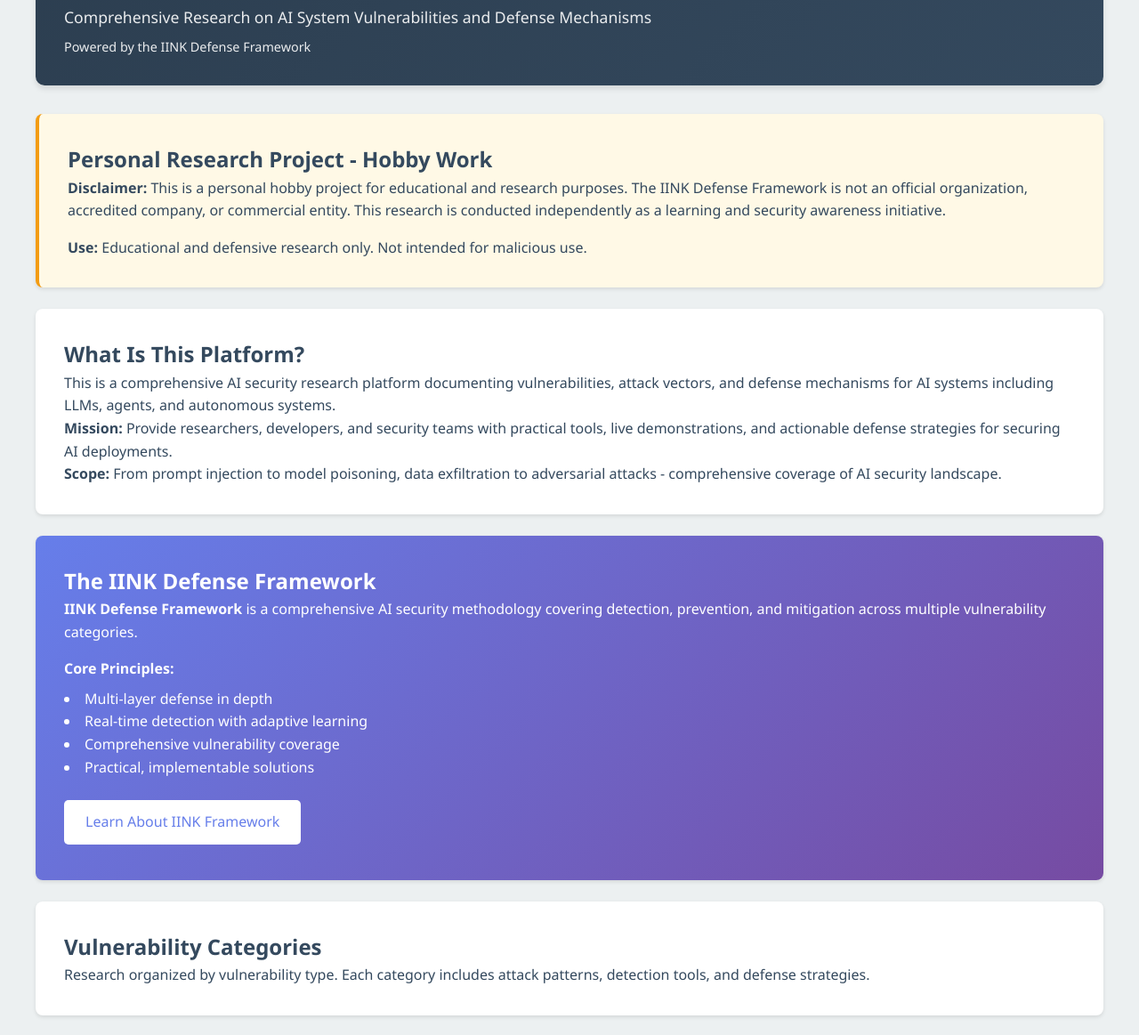
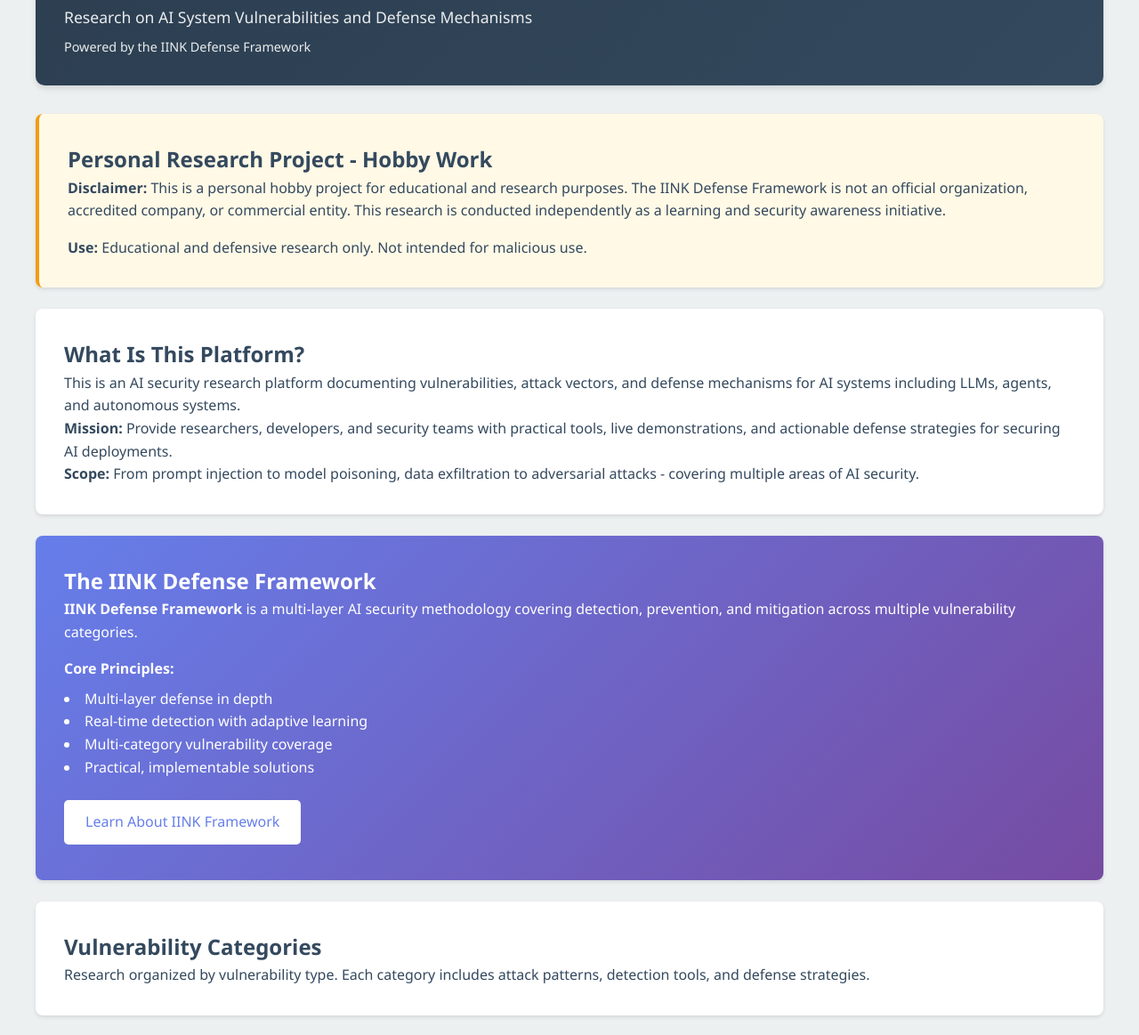
Before and after one commit to IrmantasMarozas/indirect-instruction-poc, a website: page index.html in a window 1280 px wide. Shown: the part 119-1282 px from the top of the page at 89% size. Drawn offline with Linux system fonts and the light colour scheme.

Commit message:
POC-027 # Remove overpromising comprehensive language and add author contact page

```diff
--- a/index.html
+++ b/index.html
@@ -10,7 +10,7 @@
     <div class="container">
       <header>
         <h1>AI Security Research Hub</h1>
-        <p class="subtitle">Comprehensive Research on AI System Vulnerabilities and Defense Mechanisms</p>
+        <p class="subtitle">Research on AI System Vulnerabilities and Defense Mechanisms</p>
         <p style="font-size: 0.9rem; opacity: 0.9; margin-top: 0.5rem;">Powered by the IINK Defense Framework</p>
       </header>
 
@@ -22,19 +22,19 @@
 
       <div class="card">
         <h2>What Is This Platform?</h2>
-        <p>This is a comprehensive AI security research platform documenting vulnerabilities, attack vectors, and defense mechanisms for AI systems including LLMs, agents, and autonomous systems.</p>
+        <p>This is an AI security research platform documenting vulnerabilities, attack vectors, and defense mechanisms for AI systems including LLMs, agents, and autonomous systems.</p>
         <p><strong>Mission:</strong> Provide researchers, developers, and security teams with practical tools, live demonstrations, and actionable defense strategies for securing AI deployments.</p>
-        <p><strong>Scope:</strong> From prompt injection to model poisoning, data exfiltration to adversarial attacks - comprehensive coverage of AI security landscape.</p>
+        <p><strong>Scope:</strong> From prompt injection to model poisoning, data exfiltration to adversarial attacks - covering multiple areas of AI security.</p>
       </div>
 
       <div class="card" style="background: linear-gradient(135deg, #667eea 0%, #764ba2 100%); color: white;">
         <h2 style="color: white;">The IINK Defense Framework</h2>
-        <p><strong>IINK Defense Framework</strong> is a comprehensive AI security methodology covering detection, prevention, and mitigation across multiple vulnerability categories.</p>
+        <p><strong>IINK Defense Framework</strong> is a multi-layer AI security methodology covering detection, prevention, and mitigation across multiple vulnerability categories.</p>
         <p style="margin-top: 1rem;"><strong>Core Principles:</strong></p>
         <ul style="margin-top: 0.5rem;">
           <li>Multi-layer defense in depth</li>
           <li>Real-time detection with adaptive learning</li>
-          <li>Comprehensive vulnerability coverage</li>
+          <li>Multi-category vulnerability coverage</li>
           <li>Practical, implementable solutions</li>
         </ul>
         <p style="margin-top: 1rem;">
@@ -98,7 +98,7 @@
           <li><strong>See Detection in Action:</strong> Visit the <a href="test-suite.html">Automated Test Suite</a> to watch 12+ test cases run and see which attacks are caught vs. missed</li>
           <li><strong>Study Attacks:</strong> Explore <a href="demos/index.html">Attack Demos</a> to see live examples of 15+ attack pattern categories</li>
           <li><strong>Test AI Agents:</strong> Have your AI assistant fetch demo pages and observe if it follows hidden instructions or outputs canary tokens</li>
-          <li><strong>Learn Defenses:</strong> Read <a href="detection-strategies.html">Detection Strategies</a> and <a href="attack-patterns.html">Attack Patterns</a> for comprehensive documentation</li>
+          <li><strong>Learn Defenses:</strong> Read <a href="detection-strategies.html">Detection Strategies</a> and <a href="attack-patterns.html">Attack Patterns</a> for detailed documentation</li>
         </ol>
       </div>
 
@@ -176,7 +176,7 @@
 
       <div class="card" style="background: #f8f9fa;">
         <h2>15 Attack Pattern Categories Documented</h2>
-        <p>This project provides comprehensive coverage of known AI attack vectors:</p>
+        <p>This project documents 15 known AI attack pattern categories:</p>
         <div style="display: grid; grid-template-columns: repeat(3, 1fr); gap: 0.5rem; margin-top: 1rem; font-size: 0.9rem;">
           <span>1. Indirect Injection</span>
           <span>2. Direct Prompt Injection</span>
```
Also changed, not shown: detection-strategies.html (+2 -2 lines), README.md.
